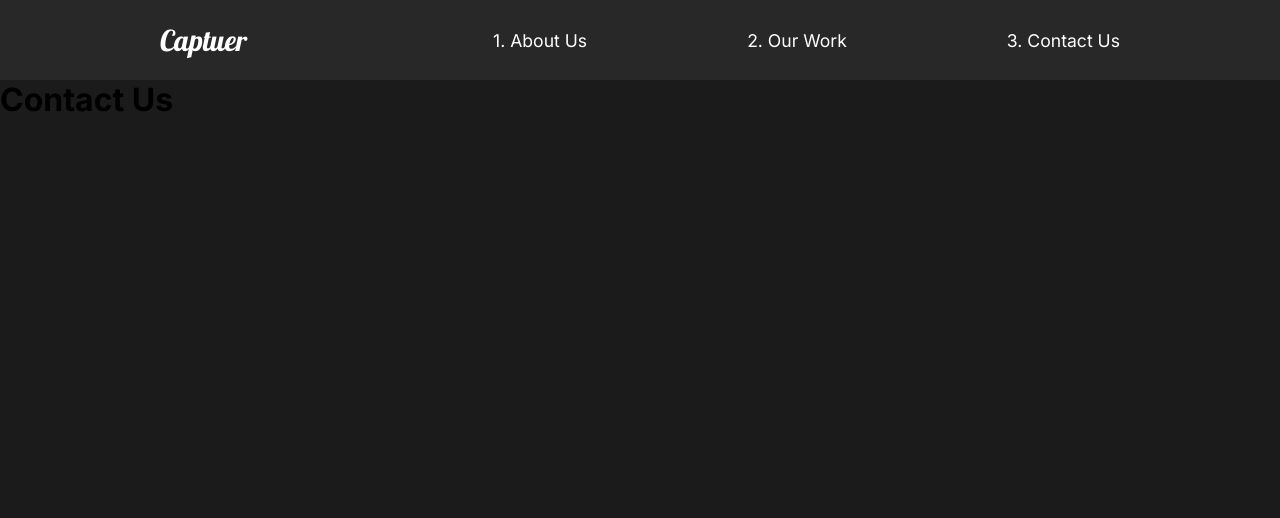
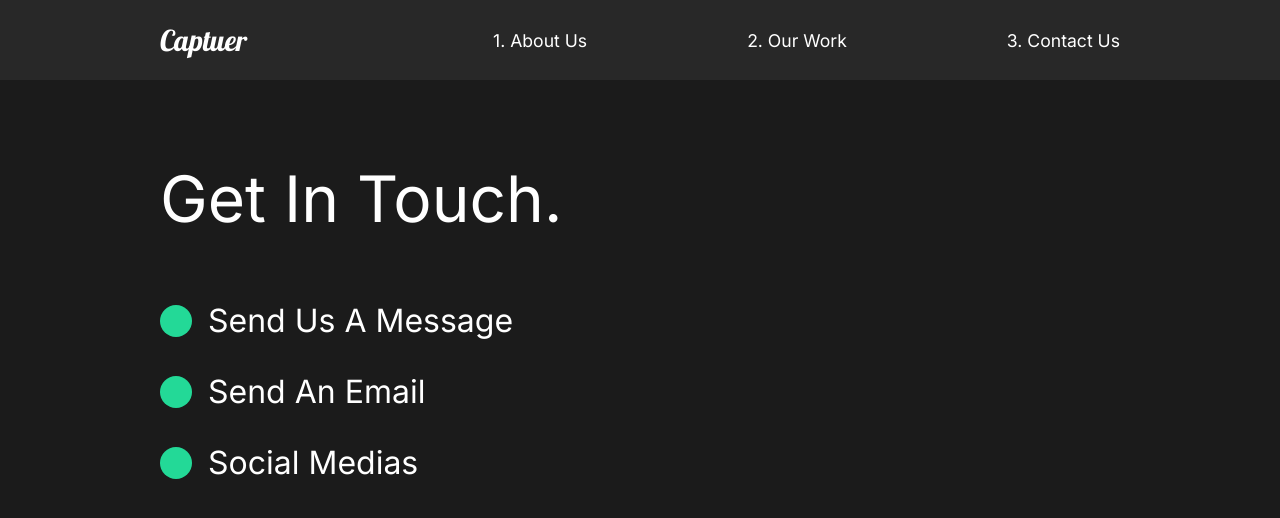
Before and after one commit to navidabdi/portfolio-react, a React (Create React App) app: page /contact in a window 1280 px wide. Shown: the top 518 px of the page. Built offline with nearby package versions, Linux system fonts and the light colour scheme.

Commit message:
Add Some Content On Contact Page

```diff
--- a/src/pages/ContactUs.js
+++ b/src/pages/ContactUs.js
@@ -1,9 +1,10 @@
-import react from "react";
+import React from "react";
+
 // Import The ContactUs Page Components
 
 // Animations
 import { motion } from "framer-motion";
-import { pageAnimation } from "../animation";
+import { pageAnimation, titleAnimate } from "../animation";
 import styled from "styled-components";
 
 const ContactUs = () => {
@@ -14,10 +15,58 @@ const ContactUs = () => {
       animate="show"
       exit="exit"
     >
-      <h1>Contact Us</h1>
+      <div className="title">
+        <div className="hide">
+          <motion.h2 variants={titleAnimate}>Get In Touch.</motion.h2>
+        </div>
+      </div>
+      <div className="hide">
+        <motion.div variants={titleAnimate} className="social-link">
+          <div className="circle"></div>
+          <h2>Send Us A Message</h2>
+        </motion.div>
+      </div>
+
+      <div className="hide">
+        <motion.div variants={titleAnimate} className="social-link">
+          <div className="circle"></div>
+          <h2>Send An Email</h2>
+        </motion.div>
+      </div>
+
+      <div className="hide">
+        <motion.div variants={titleAnimate} className="social-link">
+          <div className="circle"></div>
+          <h2>Social Medias</h2>
+        </motion.div>
+      </div>
     </StyledContact>
   );
 };
 
-const StyledContact = styled(motion.div)``;
+const StyledContact = styled(motion.div)`
+  padding: 5rem 10rem;
+  color: white;
+  min-height: 90vh;
+  .title {
+    margin-bottom: 3rem;
+  }
+  .hide {
+    overflow: hidden;
+  }
+  .social-link {
+    display: flex;
+    align-items: center;
+    h2 {
+      margin: 1rem;
+      font-size: 2rem;
+    }
+  }
+  .circle {
+    border-radius: 50%;
+    width: 2rem;
+    height: 2rem;
+    background: #23d997;
+  }
+`;
 export default ContactUs;
```
